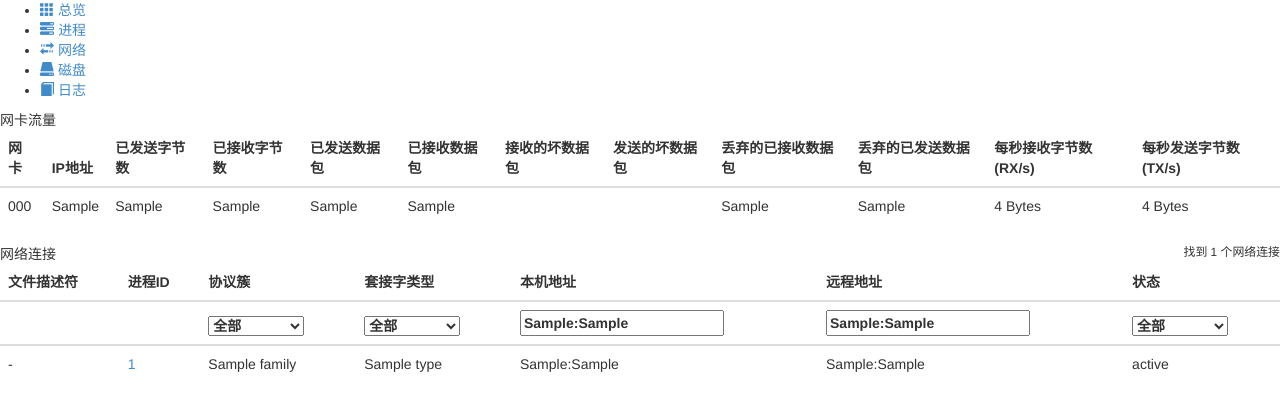
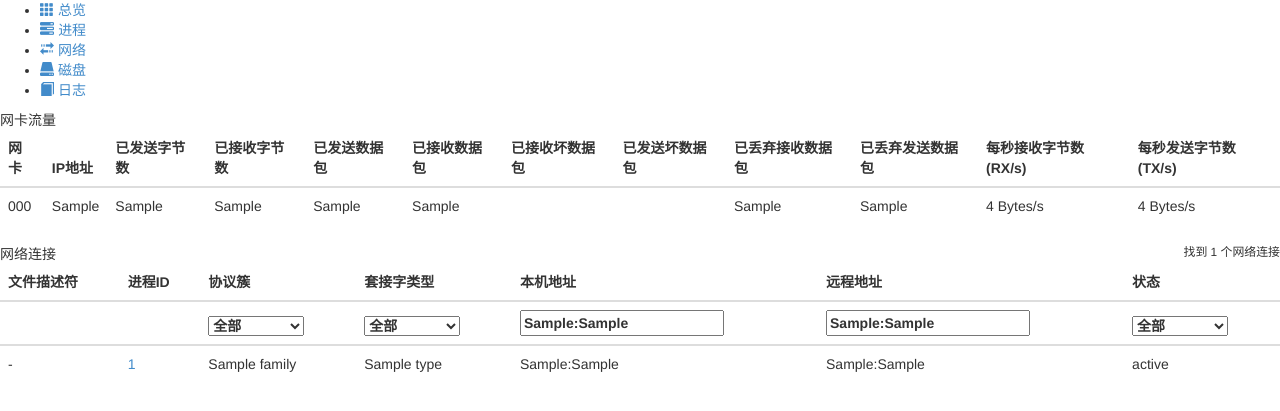
Before and after one commit to wenguonideshou/psdash_HTTPBasicAuth, a Python web app: template templates/network.html in a window 1280 px wide. Shown: the part 94-505 px from the top of the page. Run offline with Jinja, Linux system fonts and the light colour scheme; the template is opened without the code that fills it: most values are stand-ins (such as "Sample title", 1, 10 or a date in 2020); some web fonts are replaced.

Commit message:
修正模板

```diff
--- a/templates/network.html
+++ b/templates/network.html
@@ -14,10 +14,10 @@
                         <th>已接收字节数</th>
                         <th>已发送数据包</th>
                         <th>已接收数据包</th>
-                        <th>接收的坏数据包</th>
-                        <th>发送的坏数据包</th>
-                        <th>丢弃的已接收数据包</th>
-                        <th>丢弃的已发送数据包</th>
+                        <th>已接收坏数据包</th>
+                        <th>已发送坏数据包</th>
+                        <th>已丢弃接收数据包</th>
+                        <th>已丢弃发送数据包</th>
                         <th>每秒接收字节数(RX/s)</th>
                         <th>每秒发送字节数(TX/s)</th>
                     </tr>
@@ -35,8 +35,8 @@
                         <td>{{ io.errors_out }}</td>
                         <td>{{ io.dropped_in }}</td>
                         <td>{{ io.dropped_out }}</td>
-                        <td>{{ io.send_rate|default(0)|filesizeformat }}</td>
-                        <td>{{ io.recv_rate|default(0)|filesizeformat }}</td>
+                        <td>{{ io.send_rate|default(0)|filesizeformat }}/s</td>
+                        <td>{{ io.recv_rate|default(0)|filesizeformat }}/s</td>
                     </tr>
                     {% endfor %}
                 </tbody>
```
